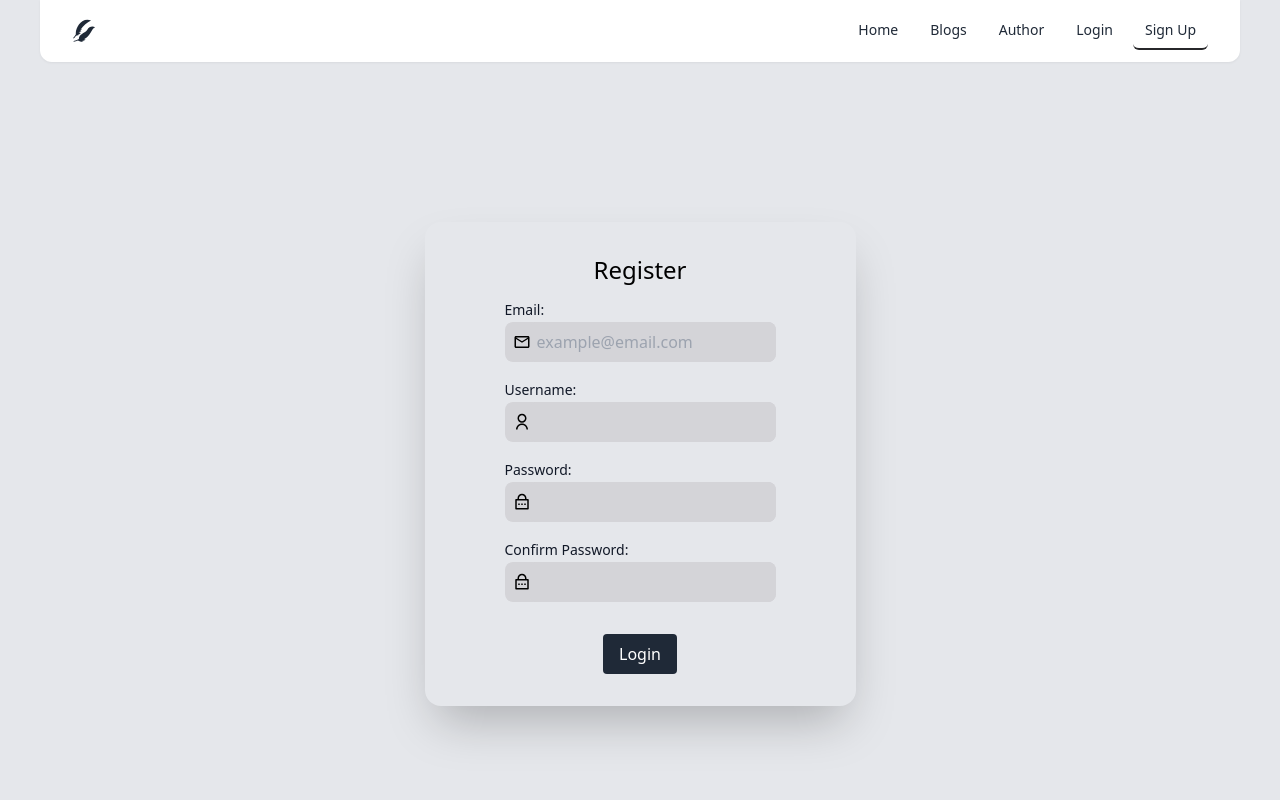
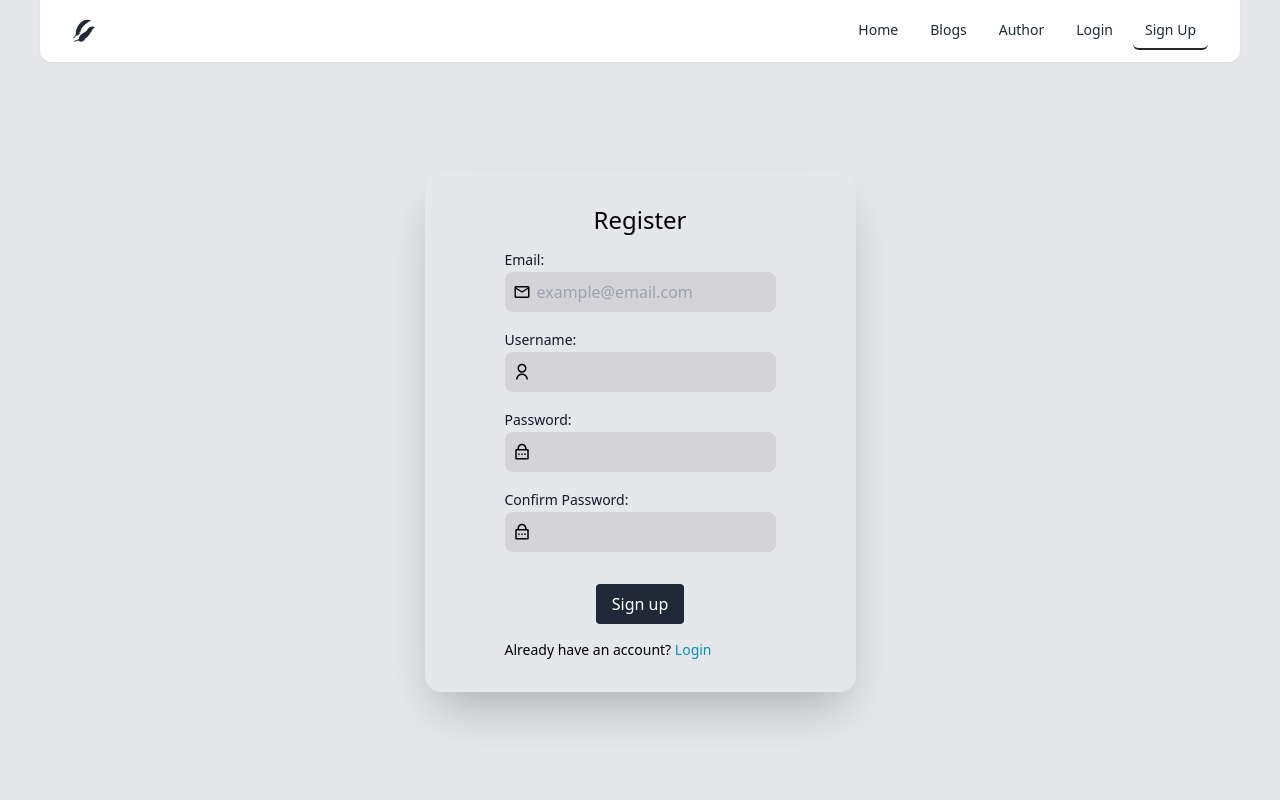
Before and after one commit to Bongani001/mern-blog, a React (Vite) app: page /register in a window 1280 px wide. Shown: the top 800 px of the page. Built offline with nearby package versions, Linux system fonts and the light colour scheme; no server answers.

Commit message:
add a loader on login/register

```diff
--- a/src/pages/login/Login.jsx
+++ b/src/pages/login/Login.jsx
@@ -3,11 +3,11 @@ import { RiLockPasswordLine } from "react-icons/ri";
 import { MdOutlineMail } from "react-icons/md";
 import { loginUser } from "../../services/users";
 import toast from "react-hot-toast";
-import { useLocation, useNavigate } from "react-router-dom";
-import { AuthContext } from "../../context/AuthContext";
+import { Link, useLocation, useNavigate } from "react-router-dom";
 import { NavbarContext } from "../../context/NavbarContext";
 import ScrollToTop from "../../components/ScrollToTop";
 import { useUser } from "../../store/useUser";
+import { AiOutlineLoading } from "react-icons/ai";
 
 const Login = () => {
   const [body, setBody] = useState({
@@ -18,6 +18,7 @@ const Login = () => {
     email: "",
     password: "",
   });
+  const [isLoading, setIsLoading] = useState(false);
 
   // const { setUser } = useContext(AuthContext);
   const { setUser } = useUser();
@@ -42,10 +43,13 @@ const Login = () => {
 
   const handleFormSubmit = async (e) => {
     e.preventDefault();
+    setIsLoading(true);
     const data = await loginUser({
       email: body.email,
       password: body.password,
     });
+    setIsLoading(false);
+
     if (data === "Network Error") {
       toast.error("Server error, come back later.");
       return;
@@ -79,12 +83,12 @@ const Login = () => {
         navigate(state.path);
       }
     } else {
-      console.log(navigate("/"));
+      navigate("/");
     }
   };
 
   return (
-    <div className="flex justify-center items-center flex-grow min-h-screen mt-16">
+    <div className="flex justify-center items-center flex-grow min-h-screen mt-8">
       <div className="py-8 px-20  md:shadow-2xl rounded-2xl">
         <h1 className="text-center text-2xl font-medium">Login</h1>
         <form onSubmit={handleFormSubmit} className="mt-3 flex flex-col gap-4">
@@ -153,9 +157,19 @@ const Login = () => {
             type="submit"
             className="bg-gray-800 py-2 px-4 mt-4 text-white rounded self-center"
           >
-            Login
+            {isLoading ? (
+              <AiOutlineLoading className="animate-spin text-lg" />
+            ) : (
+              "Login"
+            )}
           </button>
         </form>
+        <p className="text-sm mt-4">
+          Don't have an account?{" "}
+          <Link to={"/register"} className="text-cyan-600">
+            Register
+          </Link>
+        </p>
       </div>
       <ScrollToTop />
     </div>
--- a/src/pages/register/Register.jsx
+++ b/src/pages/register/Register.jsx
@@ -3,9 +3,10 @@ import { RiLockPasswordLine, RiUserLine } from "react-icons/ri";
 import { MdOutlineMail } from "react-icons/md";
 import { registerUser } from "../../services/users";
 import toast from "react-hot-toast";
-import { useLocation, useNavigate } from "react-router-dom";
+import { Link, useLocation, useNavigate } from "react-router-dom";
 import { NavbarContext } from "../../context/NavbarContext";
 import ScrollToTop from "../../components/ScrollToTop";
+import { AiOutlineLoading } from "react-icons/ai";
 
 const Register = () => {
   const [body, setBody] = useState({
@@ -20,6 +21,7 @@ const Register = () => {
     password: "",
     confirmPassword: "",
   });
+  const [isLoading, setIsLoading] = useState(false);
 
   const { state } = useLocation();
 
@@ -41,6 +43,7 @@ const Register = () => {
 
   const handleFormSubmit = async (e) => {
     e.preventDefault();
+    setIsLoading(true);
     const { email, username, password, confirmPassword } = body;
     const data = await registerUser({
       email,
@@ -48,6 +51,8 @@ const Register = () => {
       password,
       confirmPassword,
     });
+    setIsLoading(false);
+
     if (data === "Network Error") {
       toast.error("Server error, come back later.");
       return;
@@ -83,7 +88,7 @@ const Register = () => {
   };
 
   return (
-    <div className="flex justify-center items-center flex-grow min-h-screen mt-16">
+    <div className="flex justify-center items-center flex-grow min-h-screen mt-8">
       <div className="py-8 px-20  md:shadow-2xl rounded-2xl">
         <h1 className="text-center text-2xl font-medium">Register</h1>
         <form onSubmit={handleFormSubmit} className="mt-3 flex flex-col gap-4">
@@ -212,9 +217,19 @@ const Register = () => {
             type="submit"
             className="bg-gray-800 py-2 px-4 mt-4 text-white rounded self-center"
           >
-            Login
+            {isLoading ? (
+              <AiOutlineLoading className="animate-spin text-lg" />
+            ) : (
+              "Sign up"
+            )}
           </button>
         </form>
+        <p className="text-sm mt-4">
+          Already have an account?{" "}
+          <Link to={"/login"} className="text-cyan-600">
+            Login
+          </Link>
+        </p>
       </div>
       <ScrollToTop />
     </div>
```
